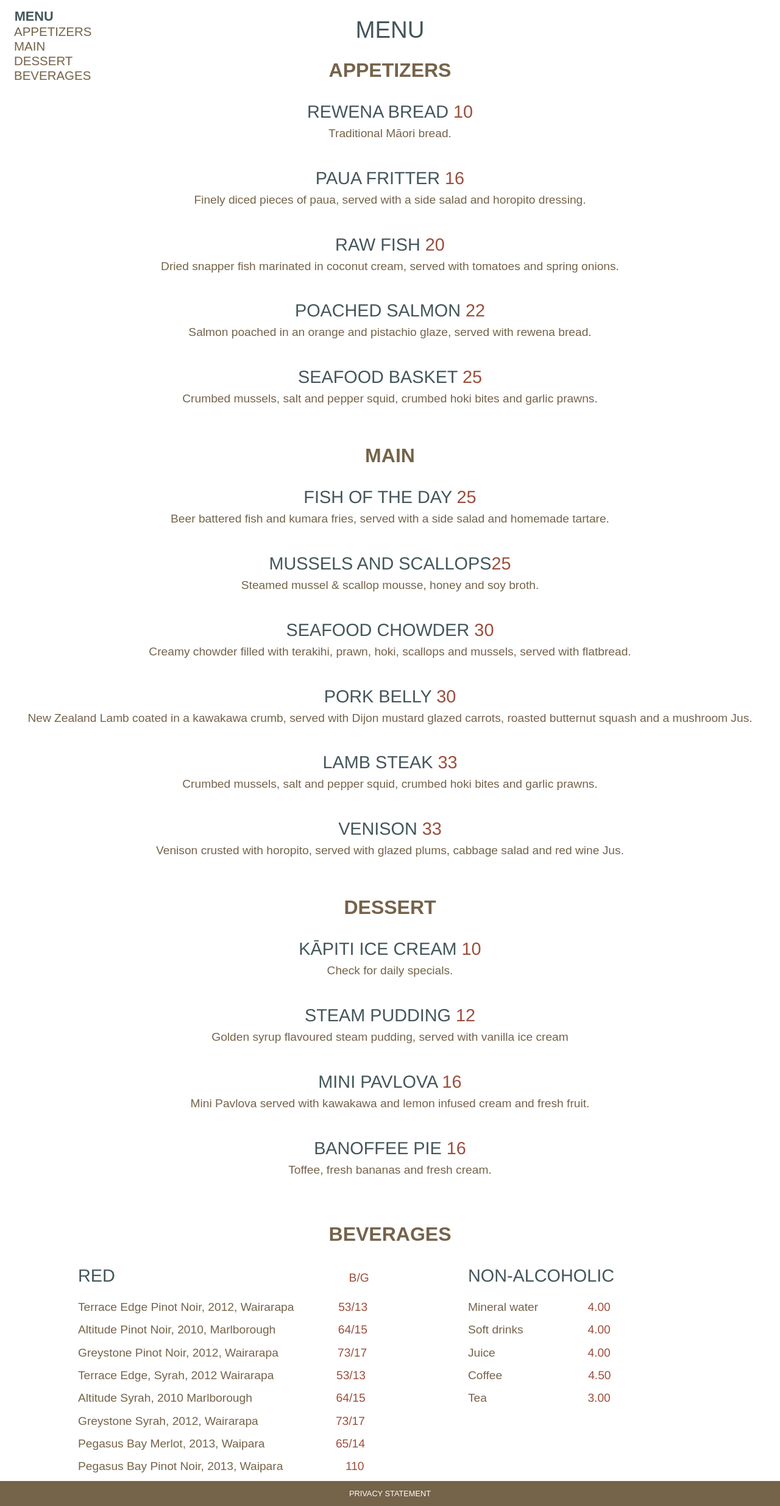
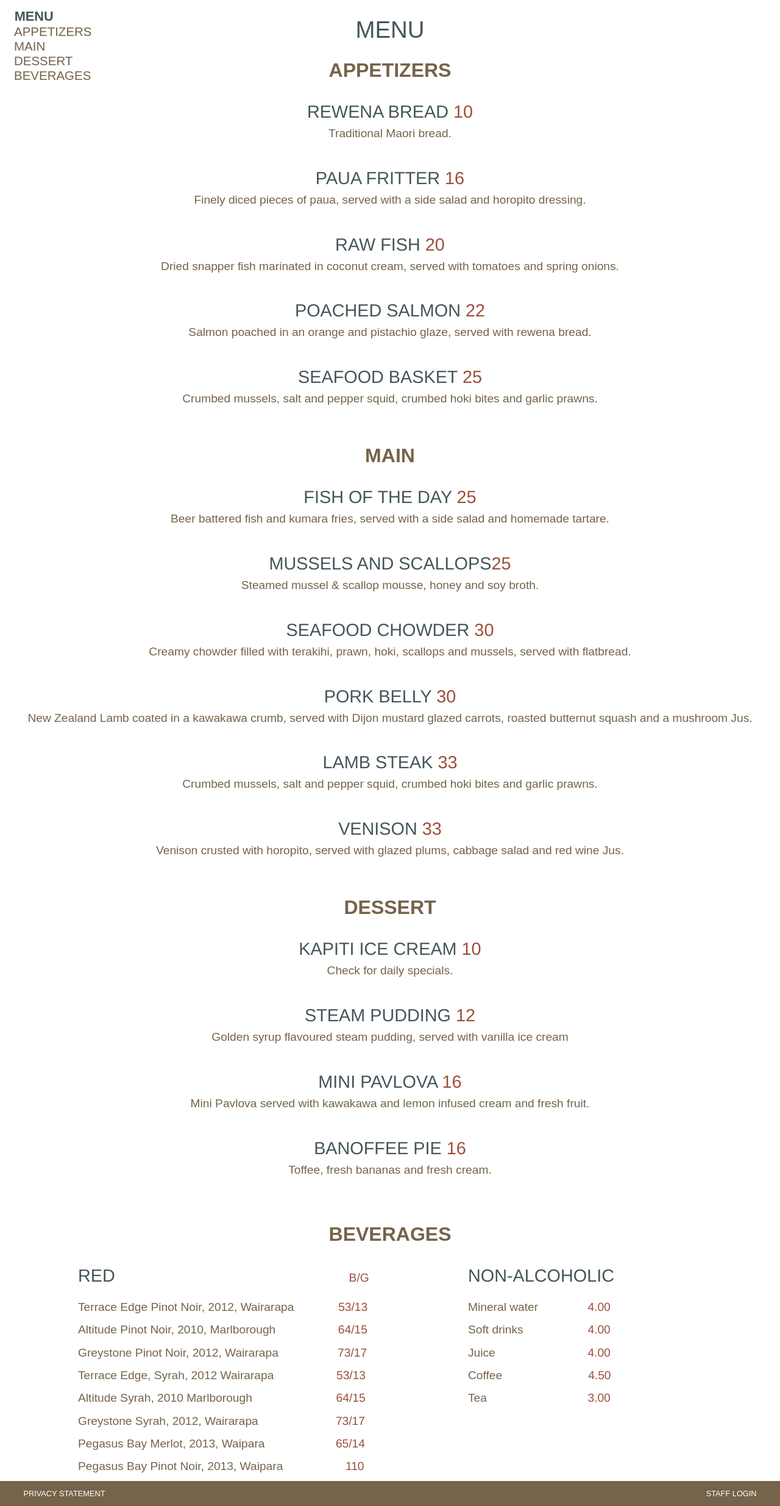
Before and after one commit to YuryChern/hukai.github.io, a PHP site: page /menu.html in a window 1280 px wide. Shown: the part 130-2600 px from the top of the page at 61% size. Run offline with PHP 8.4, Linux system fonts and the light colour scheme.

Commit message:
Big changes

```diff
--- a/menu.html
+++ b/menu.html
@@ -34,7 +34,7 @@
     <h1>MENU</h1>
     <h2 id="appetizers">APPETIZERS</h2>
     <span><d>REWENA BREAD</d></span><span><e> 10</e></span>
-    <p class="p">Traditional Māori bread.</p>
+    <p class="p">Traditional Maori bread.</p>
     <span><d>PAUA FRITTER </d></span><span><e>16</e></span>
     <p class="p">Finely diced pieces of paua, served with a side salad and horopito dressing.</p>
     <span><d>RAW FISH</d></span><span><e> 20</e></span>
@@ -60,7 +60,7 @@
     <p class="p">Venison crusted with horopito, served with glazed plums, cabbage salad and red wine Jus.</p>
 
     <h2 id="dessert" style="margin-top: 5%;">DESSERT</h2>
-    <span><d>KĀPITI ICE CREAM</d></span><span><e> 10</e></span>
+    <span><d>KAPITI ICE CREAM</d></span><span><e> 10</e></span>
     <p class="p">Check for daily specials.</p>
     <span><d>STEAM PUDDING</d></span><span><e> 12</e></span>
     <p class="p">Golden syrup flavoured steam pudding, served with vanilla ice cream</p>
@@ -83,15 +83,15 @@
   <div class="row" style="margin-bottom:5%">
     <div class="column3">
     <br><span class="spanf">Terrace Edge Pinot Noir, 2012, Wairarapa</span><span class="spang"> &nbsp; &nbsp; 53/13</span><br>
-    <span class="spanf">Altitude Pinot Noir, 2010, Marlborough</span><span class="spang"> &emsp; &nbsp; &nbsp; &nbsp;64/15</span><br>
-    <span class="spanf">Greystone Pinot Noir, 2012, Wairarapa</span><span class="spang"> &emsp;&nbsp; &nbsp;&nbsp; 73/17</span><br>
-    <span class="spanf">Terrace Edge, Syrah, 2012 Wairarapa</span><span class="spang"> &emsp; &nbsp;  &nbsp; &nbsp;53/13</span><br>
-    <span class="spanf">Altitude Syrah, 2010 Marlborough </span><span class="spang"> &emsp; &emsp; &nbsp;&nbsp;  &nbsp; &nbsp; 64/15</span><br>
-    <span class="spanf">Greystone Syrah, 2012, Wairarapa </span><span class="spang"> &emsp; &emsp; &nbsp; &nbsp; &nbsp;73/17</span><br>
-    <span class="spanf">Pegasus Bay Merlot, 2013, Waipara </span><span class="spang">&emsp; &emsp;&nbsp; &nbsp;&nbsp;65/14</span><br>
-    <span class="spanf">Pegasus Bay Pinot Noir, 2013, Waipara</span><span class="spang"> &emsp; &nbsp; &nbsp; &nbsp;110</span>
+    <br><span class="spanf">Altitude Pinot Noir, 2010, Marlborough</span><span class="spang"> &emsp; &nbsp; &nbsp; &nbsp;64/15</span><br>
+    <br><span class="spanf">Greystone Pinot Noir, 2012, Wairarapa</span><span class="spang"> &emsp;&nbsp; &nbsp;&nbsp; 73/17</span><br>
+    <br><span class="spanf">Terrace Edge, Syrah, 2012 Wairarapa</span><span class="spang"> &emsp; &nbsp;  &nbsp; &nbsp;53/13</span><br>
+    <br><span class="spanf">Altitude Syrah, 2010 Marlborough </span><span class="spang"> &emsp; &emsp; &nbsp;&nbsp;  &nbsp; &nbsp; 64/15</span><br>
+    <br><span class="spanf">Greystone Syrah, 2012, Wairarapa </span><span class="spang"> &emsp; &emsp; &nbsp; &nbsp; &nbsp;73/17</span><br>
+    <br><span class="spanf">Pegasus Bay Merlot, 2013, Waipara </span><span class="spang">&emsp; &emsp;&nbsp; &nbsp;&nbsp;65/14</span><br>
+    <br><span class="spanf">Pegasus Bay Pinot Noir, 2013, Waipara</span><span class="spang"> &emsp; &nbsp; &nbsp; &nbsp;110</span>
 
-    <span><d>WhHITE</d></span><span><g>&emsp; &emsp; &emsp; &emsp; &emsp; &emsp; &emsp;&emsp;&emsp;&emsp;&emsp; &emsp; &emsp;&emsp; &nbsp; &nbsp;B/G</g></span>
+    <span><d>WHITE</d></span><span><g>&emsp; &emsp; &emsp; &emsp; &emsp; &emsp; &emsp;&emsp;&emsp;&emsp;&emsp; &emsp; &emsp;&emsp; &nbsp; &nbsp;B/G</g></span>
     <br><span class="spanf">Spade Oak Pinot Gris, 2011, Gisborne</span><span class="spang"> &emsp;  &nbsp; &nbsp; 40/10</span><br>
     <br><span class="spanf">Maude Pinot Gris, 2017, Otago</span><span class="spang">&emsp; &emsp; &emsp; &nbsp; &nbsp;49.50/11</span><br>
     <br><span class="spanf">Charles Wiffen Chardonnay, 2013, Otago</span><span class="spang"> &nbsp; &nbsp; &nbsp;48/11</span><br>
@@ -120,8 +120,14 @@
     </div>
     </div>
   </div>
-<footer>
-    <p><a class="foot" href="privacy.html">PRIVACY STATEMENT</a></p>
-  </footer>
+  <footer>
+    <div class="row">
+      <div class="columnl">
+        <p><a class="foot" href="privacy.html">PRIVACY STATEMENT</a></p>
+      </div>
+      <div class="columnr">
+        <p><a class="foot" href="private/private.html">STAFF LOGIN</a></p>
+      </div>
+    </footer>
   </body>
   </html>
--- a/styles/hours.css
+++ b/styles/hours.css
@@ -41,7 +41,7 @@
       font-weight: 100;
       font-size: max(1.5vw,12px);
     }
-    .row {
+    .row1 {
         display: flex;
         margin-bottom: 10%;
       }
--- a/styles/styles.css
+++ b/styles/styles.css
@@ -69,7 +69,6 @@ footer {
   width: 100%;
   color: white;
   background-color: #75634A;
-  text-align: center;
   font-size: max(1vw,12px);
   text-decoration: none;
 }
@@ -81,5 +80,24 @@ html,body {
 }
 .foot{
  text-decoration: none;
- color: white
+ color: white;
 }
+
+.columnl {
+  flex: 50%;
+  text-align: left;
+  padding-left: 3%;
+  text-decoration: none;
+  color: white;
+}
+
+.columnr {
+  flex: 50%;
+  text-align: right;
+  padding-right: 3%;
+  text-decoration: none;
+  color: white;
+}
+.row {
+  display: flex;
+}
```
Also changed, not shown: contact.html (+7 -1 lines), home.html (+9 -3 lines), hours.html (+10 -4 lines), privacy.html (+9 -3 lines), private/private.html (added, +10 -0 lines), reservations.html (+9 -3 lines), home.jpg (deleted), private/.htaccess (added), 2 other files.
